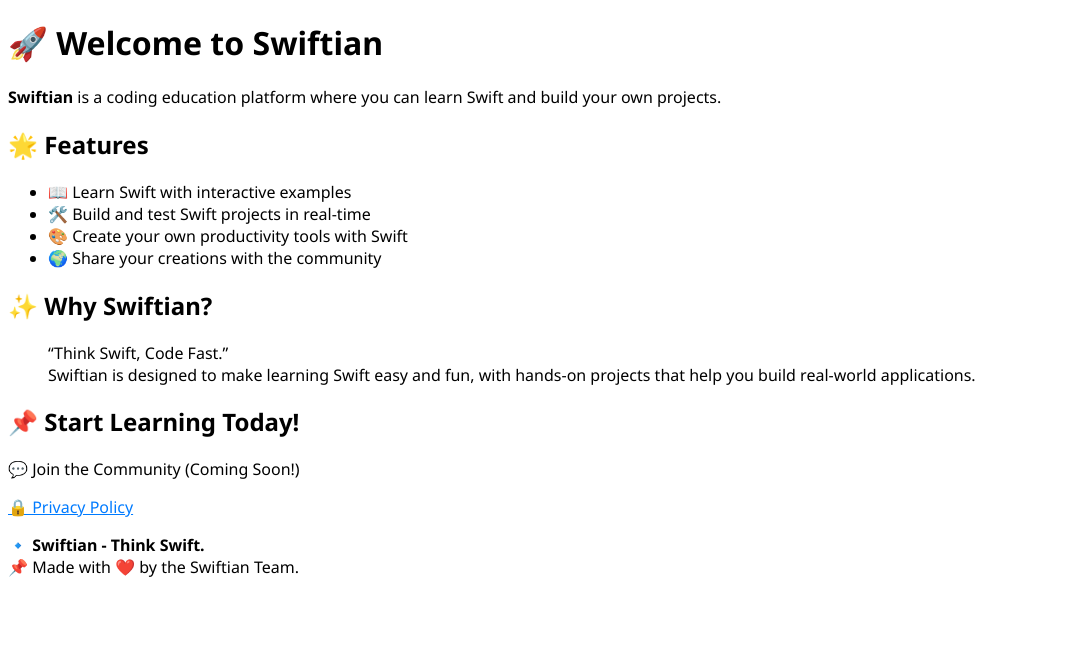
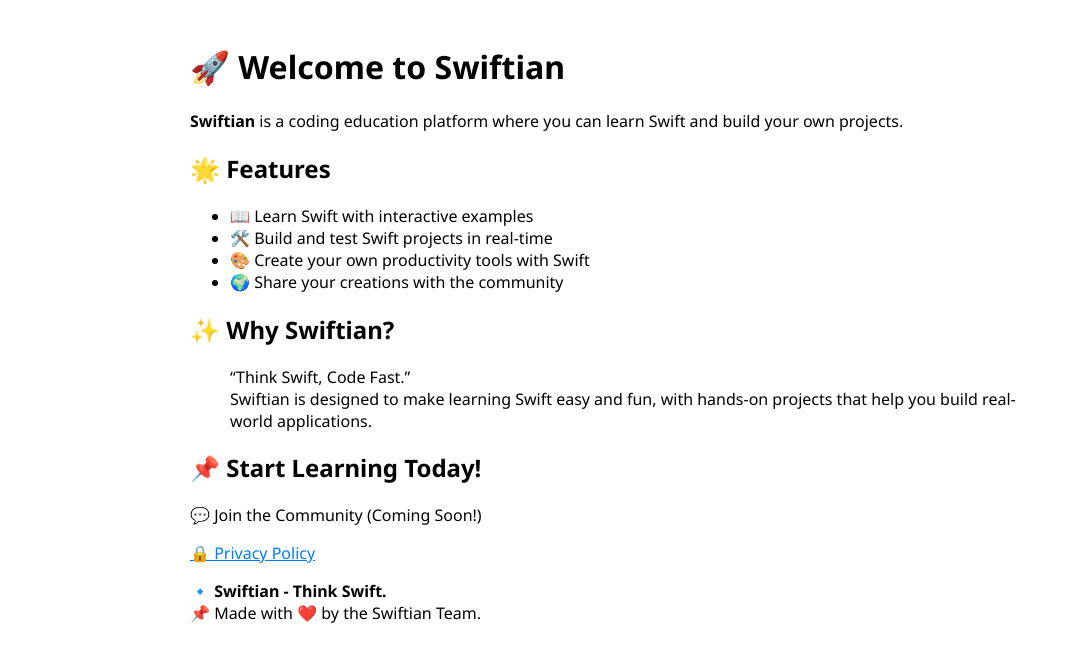
Before and after one commit to ThinkSwift/Swiftian, a Jekyll site: the page built from index.md, in a window 1280 px wide. Shown: the top 662 px of the page, without its empty margins (0-1065 px from the left). Built offline with Jekyll 4.4.1, drawn with Linux system fonts in a browser that asks for light colours.

Commit message:
Update default.html

```diff
--- a/_layouts/default.html
+++ b/_layouts/default.html
@@ -1,23 +1,13 @@
----
-title: "تعلم البرمجة"
-description: "إتقان Swift من خلال التمارين العملية والمشاريع الواقعية."
-keywords: "Swift, iOS, البرمجة, تعلم Swift, SwiftUI, تطوير البرمجيات"
-author: "فريق Swiftian"
-layout: default
-lang: ar
----
-
-
 <!DOCTYPE html>
 <html lang="{{ page.lang | default: 'en' }}" dir="{% if page.lang == 'ar' or page.lang == 'he' %}rtl{% else %}ltr{% endif %}">
 <head>
   <meta charset="UTF-8">
   <title>{{ page.title | default: "Swiftian" }}</title>
 
-  <!-- Favicon: Use page.favicon if specified, otherwise use the default (/favicon.png) -->
+  <!-- Favicon -->
   <link rel="icon" type="image/png" href="{{ page.favicon | default: '/favicon.png' }}" sizes="32x32">
 
-  <!-- Load Google Fonts (Noto Sans supports multiple languages) -->
+  <!-- Load Google Fonts -->
   <link href="https://fonts.googleapis.com/css2?family=Noto+Sans:wght@400;700&display=swap" rel="stylesheet">
 
   <style>
@@ -46,12 +36,18 @@ lang: ar
       }
     }
 
-    /* Adjust layout for RTL languages */
-    html[dir="rtl"] body {
-      text-align: right;
-    }
-    html[dir="ltr"] body {
-      text-align: left;
+    /* Container Styling */
+    .content-container {
+      max-width: 900px;
+      margin: 0 auto;  /* Center the content */
+      padding: 1rem;
+      {% if page.lang == 'ar' or page.lang == 'he' %}
+        direction: rtl;
+        text-align: right;
+      {% else %}
+        direction: ltr;
+        text-align: left;
+      {% endif %}
     }
   </style>
 </head>
```
